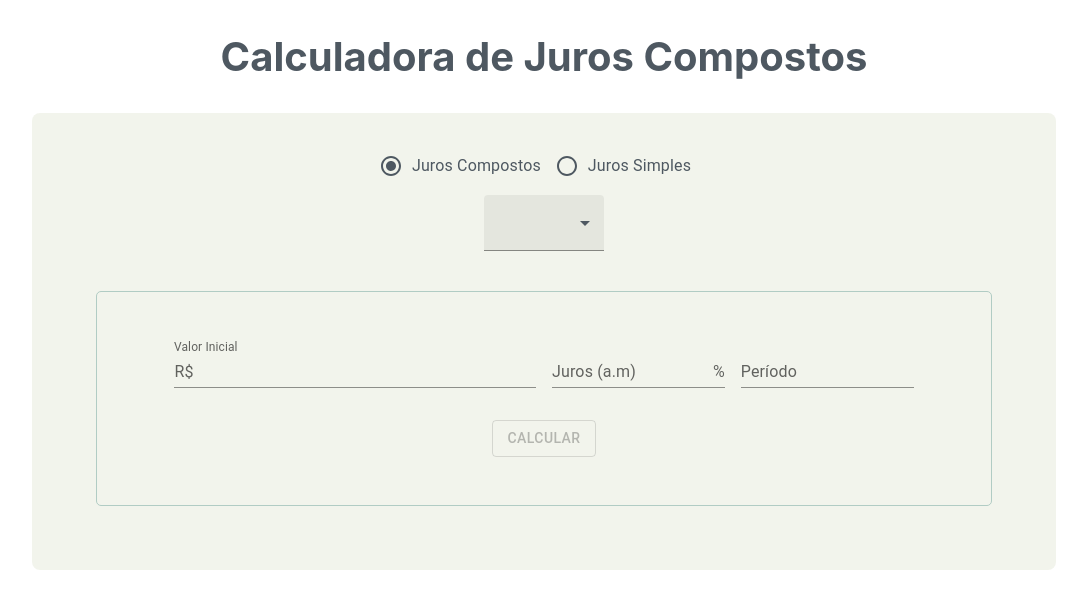
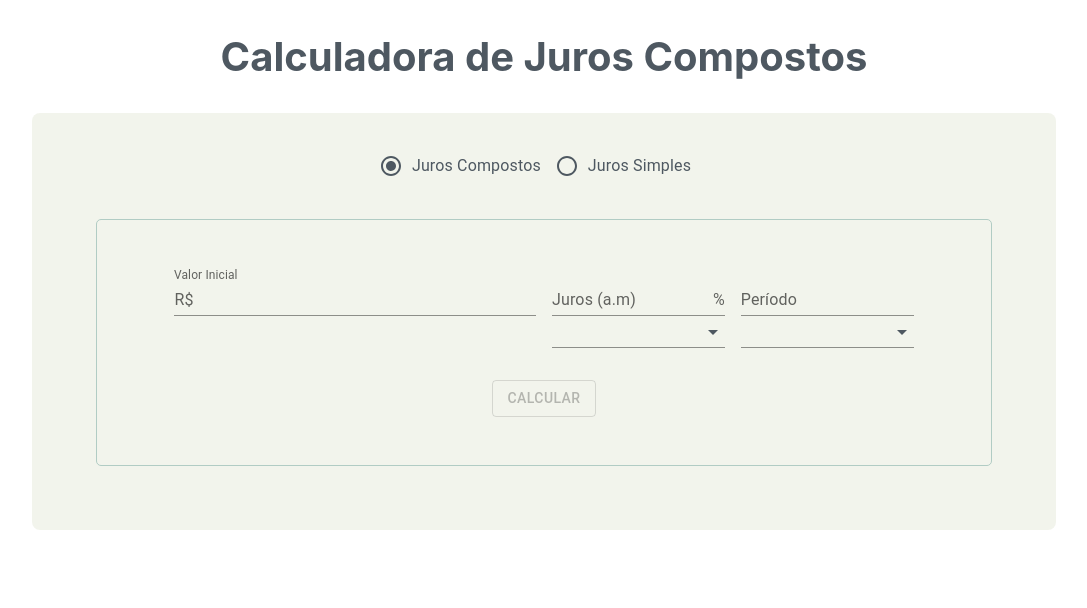
Before and after one commit to TaisaBraga/Calcule_juros_compostos, a React (Create React App) app: page / in a window 1280 px wide. Shown: the top 608 px of the page, without its empty margins (96-1183 px from the left). Built offline with nearby package versions, Linux system fonts and the light colour scheme.

Commit message:
Implement diffents tax

```diff
--- a/src/App.tsx
+++ b/src/App.tsx
@@ -1,6 +1,5 @@
 import "./App.css";
 import InterestOptions from "./components/pages/InterestOptions";
-import PocToDropSelect from "./components/pages/PocToDropSelect";
 import GetRoutes from "./routes";
 
 function App() {
@@ -10,7 +9,6 @@ function App() {
       <div className="container">
         <div className="interestOptions">
           <InterestOptions />
-          <PocToDropSelect />
         </div>
         <div className="calculator">
           <GetRoutes />
--- a/src/components/pages/CompoundInterestCalculator.tsx
+++ b/src/components/pages/CompoundInterestCalculator.tsx
@@ -1,69 +1,95 @@
-import { useState } from "react";
-import Box from "@mui/material/Box";
-import FormControl from "@mui/material/FormControl";
-import InputLabel from "@mui/material/InputLabel";
-import Input from "@mui/material/Input";
-import InputAdornment from "@mui/material/InputAdornment";
-import Button from "@mui/material/Button";
-import { Dialog, DialogActions, DialogContentText, Grid } from "@mui/material";
+import { useState } from 'react'
+import Box from '@mui/material/Box'
+import FormControl from '@mui/material/FormControl'
+import InputLabel from '@mui/material/InputLabel'
+import Input from '@mui/material/Input'
+import InputAdornment from '@mui/material/InputAdornment'
+import Button from '@mui/material/Button'
+import {
+  Dialog,
+  DialogActions,
+  DialogContentText,
+  Grid,
+  MenuItem,
+  Select,
+  SelectChangeEvent
+} from '@mui/material'
 
 interface StateValuesInformation {
-  inicialCapital: string;
-  fees: string;
-  time: number;
+  inicialCapital: string
+  fees: string
+  time: number
 }
 
-const  CompoundInterestCalculator = () => {
+const CompoundInterestCalculator = () => {
   const [values, setValues] = useState<StateValuesInformation>(
     {} as StateValuesInformation
-  );
-  const [displayText, setDisplayText] = useState<string>("");
-  const [open, setOpen] = useState<boolean>(false);
+  )
+  const [displayText, setDisplayText] = useState<string>('')
+  const [open, setOpen] = useState<boolean>(false)
 
   const maskCurrency = (e: any): void => {
-    let v = e.target.value.replace(/\D/g, "");
-    v = (Number(v) / 10 ** 2).toFixed(2) + "";
-    v = v.replace(".", ",");
-    v = v.replace(/\d(?=(\d{3})+\,)/g, "$&.");
+    let v = e.target.value.replace(/\D/g, '')
+    v = (Number(v) / 10 ** 2).toFixed(2) + ''
+    v = v.replace('.', ',')
+    v = v.replace(/\d(?=(\d{3})+\,)/g, '$&.')
 
-    setValues({ ...values, inicialCapital: v });
-  };
+    setValues({ ...values, inicialCapital: v })
+  }
   const maskCurrencyToFee = (e: any): void => {
-    let f = e.target.value.replace(/\D/g, "");
-    f = (Number(f) / 10 ** 2).toFixed(2) + "";
-    f = f.replace(".", ",");
-    f = f.replace(/\d(?=(\d{3})+\,)/g, "$&.");
+    let f = e.target.value.replace(/\D/g, '')
+    f = (Number(f) / 10 ** 2).toFixed(2) + ''
+    f = f.replace('.', ',')
+    f = f.replace(/\d(?=(\d{3})+\,)/g, '$&.')
 
-    setValues({ ...values, fees: f });
-  };
+    setValues({ ...values, fees: f })
+  }
   const handleClose = (): void => {
-    setOpen(false);
-  };
+    setOpen(false)
+  }
+
+  const [feesValue, setFeesValue] = useState<string>('')
+  const [timeValue, setTimeValue] = useState<string>('')
+
+  const handleChangeFees = (event: SelectChangeEvent): void => {
+    setFeesValue(event.target.value)
+  }
+
+  const handleChangeTime = (event: SelectChangeEvent): void => {
+    setTimeValue(event.target.value)
+  }
 
   const handleSubmit = (): void => {
     let inicialCapital: number = Number(
-      values.inicialCapital.replace(".", "").replace(",", ".")
-    );
-    let fees: number = Number(values.fees.replace(".", "").replace(",", "."));
-    let totalAmount: number = 0;
-    totalAmount = inicialCapital * (1 + fees / 100) ** values.time;
-    const result: string = totalAmount.toLocaleString("pt-BR", {
-      style: "currency",
-      currency: "BRL",
-    });
-    setOpen(true);
-    setDisplayText(result);
-  };
+      values.inicialCapital.replace('.', '').replace(',', '.')
+    )
+    let fees: number = Number(values.fees.replace('.', '').replace(',', '.'))
+    let totalAmount: number = 0
+    if (
+      (feesValue === 'mensal' && timeValue === 'mensal') ||
+      (feesValue === 'anual' && timeValue === 'anual')
+    ) {
+      totalAmount = inicialCapital * (1 + fees / 100) ** values.time
+    } else if(feesValue === 'mensal' && timeValue === 'anual'){
+
+    }
+    let result: string = totalAmount.toLocaleString('pt-BR', {
+      style: 'currency',
+      currency: 'BRL'
+    })
+    setOpen(true)
+    setDisplayText(result)
+  }
 
   return (
-    <Box >
+    <Box>
       <Grid container spacing={2}>
         <Grid item xs={10} sm={10} md={6} lg={6} xl={6}>
           <FormControl fullWidth variant="standard">
             <InputLabel htmlFor="inicialCapital">Valor Inicial</InputLabel>
             <Input
               name="inicialCapital"
-              value={values.inicialCapital || ""}
+              value={values.inicialCapital || ''}
               startAdornment={
                 <InputAdornment position="start">R$</InputAdornment>
               }
@@ -77,10 +103,19 @@ const  CompoundInterestCalculator = () => {
             <Input
               name="fees"
               placeholder="Digite a taxa de juros mensal"
-              value={values.fees || ""}
+              value={values.fees || ''}
               endAdornment={<InputAdornment position="end">%</InputAdornment>}
               onChange={maskCurrencyToFee}
             />
+            <Select
+              labelId="demo-simple-select-filled-label"
+              id="demo-simple-select-filled"
+              value={feesValue}
+              onChange={handleChangeFees}
+            >
+              <MenuItem value={'anual'}>Anual</MenuItem>
+              <MenuItem value={'mensal'}>Mensal</MenuItem>
+            </Select>
           </FormControl>
         </Grid>
 
@@ -90,20 +125,29 @@ const  CompoundInterestCalculator = () => {
             <Input
               id="standard-adornment-time"
               name="time"
-              value={values.time || ""}
+              value={values.time || ''}
               placeholder="Digite o período em meses"
               type="number"
-              onChange={(e) => {
-                setValues({ ...values, time: Number(e.target.value) });
+              onChange={e => {
+                setValues({ ...values, time: Number(e.target.value) })
               }}
             />
+            <Select
+              labelId="demo-simple-select-filled-label"
+              id="demo-simple-select-filled"
+              value={timeValue}
+              onChange={handleChangeTime}
+            >
+              <MenuItem value={'anual'}>Anual</MenuItem>
+              <MenuItem value={'mensal'}>Mensal</MenuItem>
+            </Select>
           </FormControl>
         </Grid>
       </Grid>
       <Button
         variant="outlined"
         onClick={handleSubmit}
-        sx={{ marginTop: "2rem" }}
+        sx={{ marginTop: '2rem' }}
         disabled={!(values.fees && values.inicialCapital && values.time)}
       >
         Calcular
@@ -113,10 +157,10 @@ const  CompoundInterestCalculator = () => {
         <Dialog open={open}>
           <DialogContentText
             sx={{
-              padding: "80px",
-              width: "200px",
-              textAlign: "center",
-              fontSize: "20px",
+              padding: '80px',
+              width: '200px',
+              textAlign: 'center',
+              fontSize: '20px'
             }}
           >
             O valor total é: {displayText}
@@ -127,7 +171,7 @@ const  CompoundInterestCalculator = () => {
         </Dialog>
       )}
     </Box>
-  );
-};
+  )
+}
 
-export default  CompoundInterestCalculator;
+export default CompoundInterestCalculator
--- a/src/components/pages/PocToDropSelect.tsx
+++ b/src/components/pages/PocToDropSelect.tsx
@@ -1,30 +1,28 @@
-import { useState } from "react";
-import InputLabel from '@mui/material/InputLabel';
-import MenuItem from '@mui/material/MenuItem';
-import FormControl from '@mui/material/FormControl';
-import Select, { SelectChangeEvent } from '@mui/material/Select';
-
+import { useState } from 'react'
+import MenuItem from '@mui/material/MenuItem'
+import FormControl from '@mui/material/FormControl'
+import Select, { SelectChangeEvent } from '@mui/material/Select'
 
 const PocToDropSelect = () => {
-    const [age, setAge] = useState<string>('');
+  const [age, setAge] = useState<string>('')
 
-    const handleChange = (event: SelectChangeEvent): void => {
-      setAge(event.target.value);
-    };
+  const handleChange = (event: SelectChangeEvent): void => {
+    setAge(event.target.value)
+  }
 
-    console.log(age)
+  console.log(age)
 
   return (
     <div>
-      <FormControl variant="filled" sx={{ m: 1, minWidth: 120 }}>
+      <FormControl variant="standard" sx={{ minWidth: 100, display: 'flex' }}>
         <Select
           labelId="demo-simple-select-filled-label"
           id="demo-simple-select-filled"
           value={age}
           onChange={handleChange}
         >
-          <MenuItem value={"anual"}>Anual</MenuItem>
-          <MenuItem value={"mensal"}>Mensal</MenuItem>
+          <MenuItem value={'anual'}>Anual</MenuItem>
+          <MenuItem value={'mensal'}>Mensal</MenuItem>
         </Select>
       </FormControl>
     </div>
```
Also changed, not shown: src/components/pages/SimpleInterestCalculator.tsx (+76 -58 lines).
